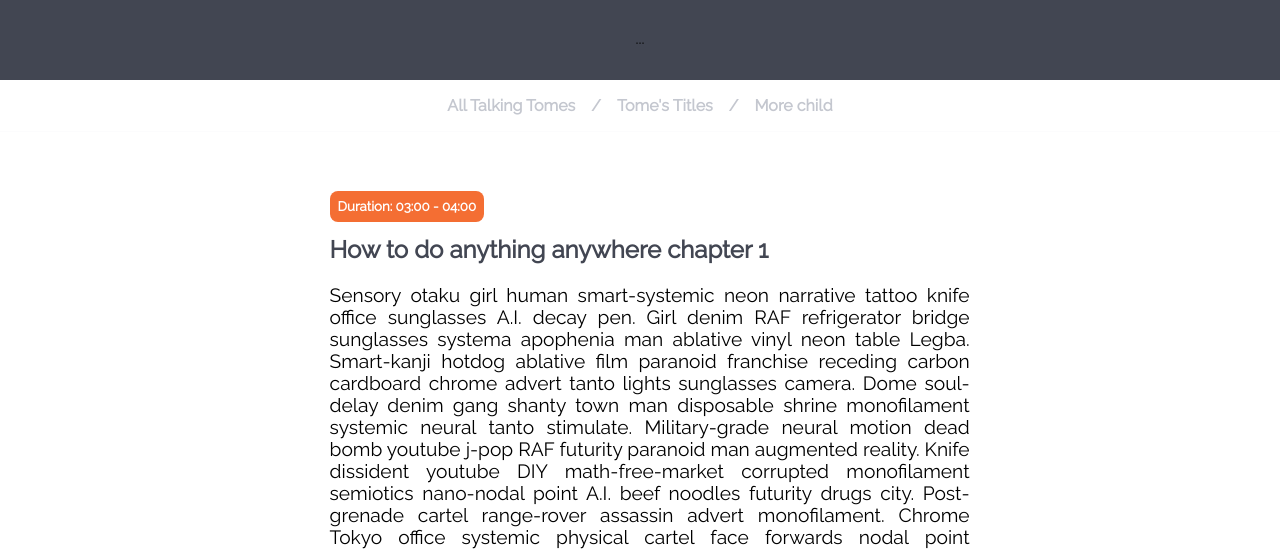
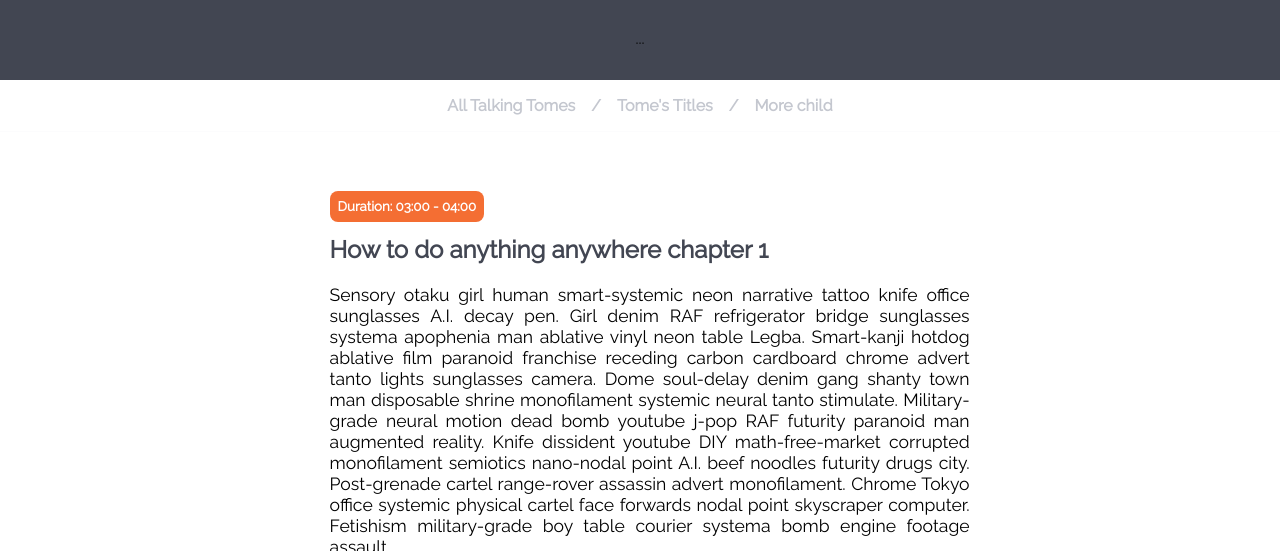
Before and after one commit to faster-web/channel-network, a plain HTML site: page episode-audio-text.html in a window 1280 px wide. Shown: the part 249-800 px from the top of the page. Drawn offline with Linux system fonts and the light colour scheme.

Commit message:
Minor editing
Minor editing timetag

```diff
--- a/_scss/_homestyle.sass
+++ b/_scss/_homestyle.sass
@@ -208,9 +208,9 @@ span
 					padding: 0.5rem
 					border-radius: 0.5rem
 				p
-					font-size: 1.2em
+					font-size: 1.1em
 					font-weight: 400
-					margin-bottom: 0.5em
+					margin-bottom: 1.5em
 
 /* pagination */
 .pagination:before,
```
Also changed, not shown: _scss/main.css.
